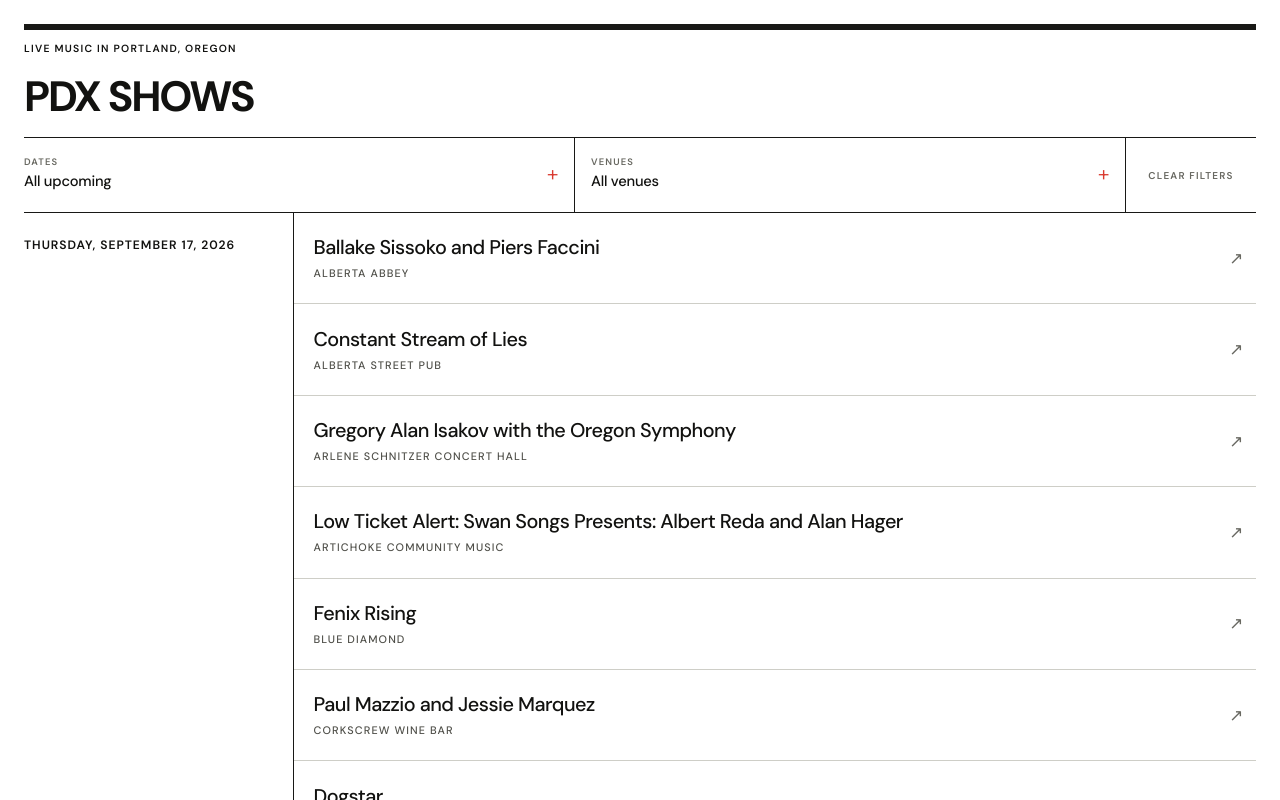
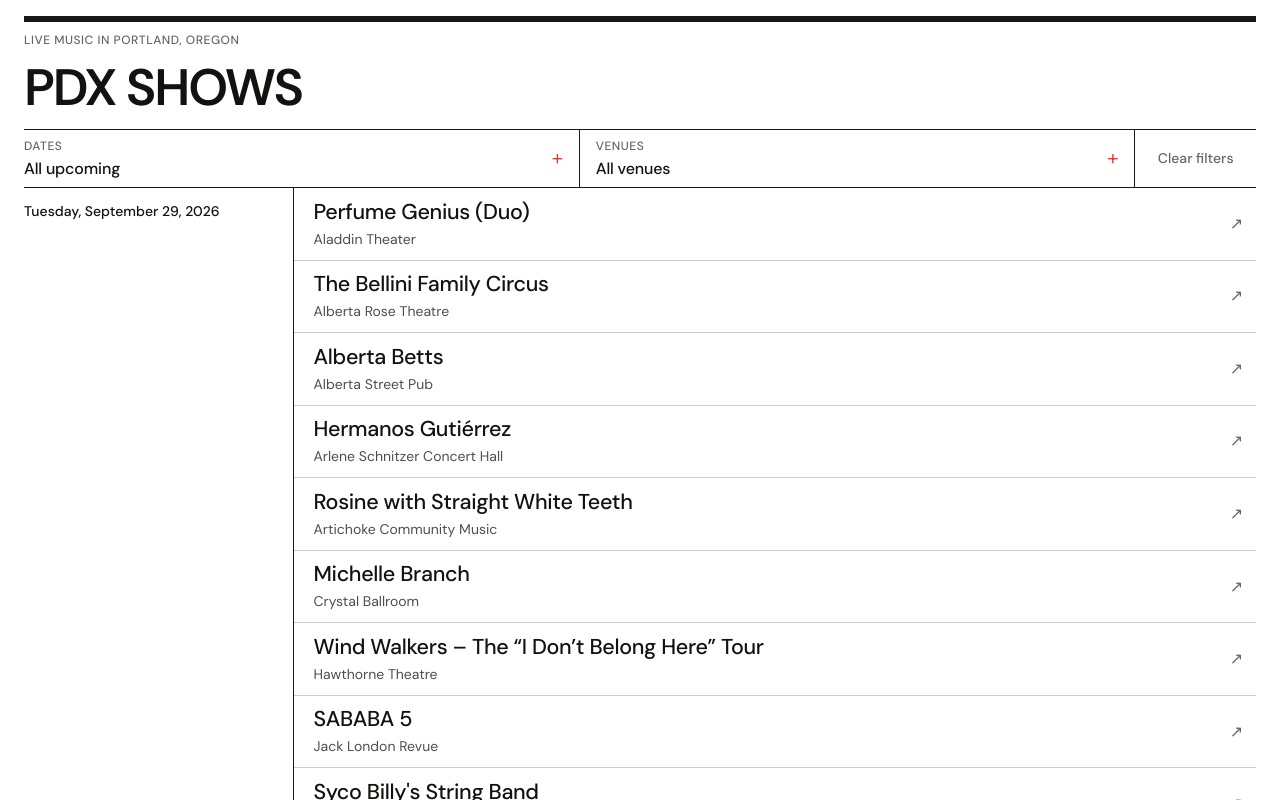
Before and after one commit to ecostache/pdx-shows, a Next.js app: page / in a window 1280 px wide. Shown: the top 800 px of the page. Built offline with nearby package versions, Linux system fonts and the light colour scheme.

Commit message:
bug fixes and style tweaks

```diff
--- a/app/globals.css
+++ b/app/globals.css
@@ -11,6 +11,14 @@
   --accent: #d93a2f;
   --accent-contrast: #ffffff;
   --overlay-shadow: rgb(18 18 16 / 14%);
+  /* A restrained scale for the masthead, listings, controls, and labels. */
+  --type-display: clamp(1.625rem, 4vw, 3.5rem);
+  --type-headline: clamp(1.125rem, 1.025rem + 0.4vw, 1.375rem);
+  --type-body: 1rem;
+  --type-small: 0.875rem;
+  --type-label: 0.75rem;
+  --tracking-label: 0.045em;
+  --tracking-heading: -0.015em;
 }
 
 * {
@@ -28,11 +36,12 @@
   background: var(--background);
   background-image: none;
   font-family: var(--font-dm-sans), "Helvetica Neue", Helvetica, Arial, sans-serif;
+  font-size: var(--type-body);
   font-weight: 400;
   font-optical-sizing: auto;
   font-synthesis: none;
   font-kerning: normal;
-  line-height: 1.35;
+  line-height: 1.5;
   text-rendering: optimizeLegibility;
 }
 
@@ -51,34 +60,34 @@
 main {
   width: min(calc(100% - 3rem), 1340px);
   margin-inline: auto;
-  padding: 1.5rem 0 7rem;
+  padding: 1rem 0 3rem;
 }
 
 .site-header {
   display: flex;
   flex-direction: column;
   align-items: flex-start;
-  gap: clamp(1.75rem, 3.5vw, 2.75rem);
-  padding: 0.9rem 0 clamp(1.4rem, 2.5vw, 2rem);
+  gap: 0.75rem;
+  padding: 0.65rem 0 0.9rem;
   border-top: 0.4rem solid var(--border);
 }
 
 .eyebrow {
   margin: 0;
-  color: var(--text);
-  font-size: 0.65rem;
-  font-weight: 600;
-  letter-spacing: 0.12em;
-  line-height: 1;
+  color: var(--muted);
+  font-size: var(--type-label);
+  font-weight: 500;
+  letter-spacing: var(--tracking-label);
+  line-height: 1.4;
   text-transform: uppercase;
 }
 
 .site-title {
   margin: 0;
-  font-size: clamp(2rem, 3.5vw, 2.65rem);
-  font-weight: 700;
-  letter-spacing: -0.05em;
-  line-height: 0.95;
+  font-size: var(--type-display);
+  font-weight: 600;
+  letter-spacing: -0.04em;
+  line-height: 1.05;
   text-align: left;
   text-transform: uppercase;
 }
@@ -100,8 +109,8 @@
   display: flex;
   flex-direction: column;
   justify-content: center;
-  gap: 0.28rem;
-  min-height: 4.6rem;
+  gap: 0.15rem;
+  min-height: 3.5rem;
 }
 
 .date-filter {
@@ -113,7 +122,7 @@
   position: relative;
   width: 100%;
   height: 100%;
-  padding: 0.75rem 3rem 0.75rem 0;
+  padding: 0.5rem 3rem 0.5rem 0;
   border: 0;
   color: var(--text);
   background: transparent;
@@ -144,17 +153,18 @@
 .date-filter > button > span,
 .venue-filter summary > span {
   color: var(--muted);
-  font-size: 0.59rem;
-  font-weight: 600;
-  letter-spacing: 0.12em;
-  line-height: 1;
+  font-size: var(--type-label);
+  font-weight: 500;
+  letter-spacing: var(--tracking-label);
+  line-height: 1.4;
   text-transform: uppercase;
 }
 
 .date-filter > button strong {
-  font-size: 0.92rem;
+  font-size: var(--type-body);
   font-weight: 500;
-  letter-spacing: -0.015em;
+  letter-spacing: -0.01em;
+  line-height: 1.35;
   overflow-wrap: anywhere;
 }
 
@@ -210,7 +220,7 @@
 }
 
 .date-picker-popover .rdp-caption_label {
-  font-size: 0.85rem;
+  font-size: var(--type-body);
   font-weight: 600;
   letter-spacing: -0.01em;
 }
@@ -222,8 +232,9 @@
 
 .date-picker-popover .rdp-weekday {
   color: var(--muted);
-  font-size: 0.62rem;
+  font-size: var(--type-label);
   font-weight: 500;
+  letter-spacing: 0.025em;
   padding: 0.35rem 0 0.5rem;
   text-transform: uppercase;
 }
@@ -242,8 +253,9 @@
   max-width: var(--rdp-day_button-width);
   margin-inline: auto;
   border: 0;
-  font-size: 0.78rem;
-  font-weight: 400;
+  font-size: var(--type-small);
+  font-weight: 450;
+  font-variant-numeric: tabular-nums;
   line-height: 1;
 }
 
@@ -285,7 +297,7 @@
 
 .venue-filter summary {
   position: relative;
-  padding: 0.75rem 3rem 0.75rem 1rem;
+  padding: 0.5rem 3rem 0.5rem 1rem;
   list-style: none;
 }
 
@@ -310,9 +322,10 @@
 }
 
 .venue-filter summary strong {
-  font-size: 0.92rem;
+  font-size: var(--type-body);
   font-weight: 500;
-  letter-spacing: -0.015em;
+  letter-spacing: -0.01em;
+  line-height: 1.35;
   overflow-wrap: anywhere;
 }
 
@@ -339,8 +352,9 @@
   min-height: 2.9rem;
   padding: 0.6rem 0.8rem;
   border-bottom: 1px solid var(--subtle-border);
-  font-size: 0.8rem;
-  font-weight: 500;
+  font-size: var(--type-small);
+  font-weight: 450;
+  line-height: 1.4;
 }
 
 .venue-filter fieldset label span {
@@ -365,10 +379,10 @@
   padding: 0.65rem 1.4rem;
   border: 0;
   border-radius: 0;
-  font-size: 0.62rem;
-  font-weight: 600;
-  letter-spacing: 0.12em;
-  text-transform: uppercase;
+  font-size: var(--type-small);
+  font-weight: 500;
+  letter-spacing: 0;
+  line-height: 1.4;
 }
 
 .clear-button {
@@ -404,13 +418,13 @@
 
 .event-group h2 {
   margin: 0;
-  padding: 1.45rem 1.5rem 1.45rem 0;
+  padding: 0.85rem 1.5rem 0.85rem 0;
   border-right: 1px solid var(--border);
-  font-size: 0.76rem;
-  font-weight: 600;
-  letter-spacing: 0.08em;
-  line-height: 1.5;
-  text-transform: uppercase;
+  font-size: var(--type-small);
+  font-weight: 500;
+  letter-spacing: 0;
+  line-height: 1.4;
+  font-variant-numeric: tabular-nums;
 }
 
 .event-group ul {
@@ -420,7 +434,7 @@
 }
 
 .event-group li {
-  min-height: 5.65rem;
+  min-height: 4.25rem;
 }
 
 .event-group li:has(.event-link) {
@@ -442,8 +456,8 @@
   justify-content: space-between;
   align-items: center;
   width: 100%;
-  min-height: 5.65rem;
-  padding: 1.15rem 0.8rem 1.15rem 1.25rem;
+  min-height: 4.25rem;
+  padding: 0.65rem 0.8rem 0.65rem 1.25rem;
 }
 
 .event-link {
@@ -464,10 +478,11 @@
   display: block;
   margin: 0;
   color: var(--text);
-  font-size: clamp(1.05rem, 1.55vw, 1.35rem);
+  font-size: var(--type-headline);
   font-weight: 500;
-  letter-spacing: -0.025em;
-  line-height: 1.2;
+  letter-spacing: var(--tracking-heading);
+  line-height: 1.3;
+  text-wrap: pretty;
   overflow-wrap: anywhere;
   transition: color 120ms ease;
 }
@@ -478,20 +493,19 @@
 
 .venue {
   display: block;
-  margin: 0.45rem 0 0;
+  margin: 0.2rem 0 0;
   color: var(--venue);
-  font-size: 0.68rem;
-  font-weight: 500;
-  letter-spacing: 0.1em;
-  line-height: 1.2;
-  text-transform: uppercase;
+  font-size: var(--type-small);
+  font-weight: 400;
+  letter-spacing: 0;
+  line-height: 1.4;
   overflow-wrap: anywhere;
 }
 
 .arrow {
   flex: 0 0 auto;
   color: var(--muted);
-  font-size: 1.05rem;
+  font-size: var(--type-body);
   line-height: 1;
   transition: color 120ms ease, transform 120ms ease;
 }
@@ -502,8 +516,8 @@
 }
 
 .empty-state {
-  min-height: 20rem;
-  padding: 4rem 0;
+  min-height: 14rem;
+  padding: 2.5rem 0;
   border-bottom: 1px solid var(--border);
 }
 
@@ -513,17 +527,17 @@
 }
 
 .empty-state h2 {
-  font-size: clamp(2rem, 6vw, 4.5rem);
-  font-weight: 700;
-  letter-spacing: -0.045em;
-  line-height: 0.95;
-  text-transform: uppercase;
+  font-size: var(--type-headline);
+  font-weight: 500;
+  letter-spacing: var(--tracking-heading);
+  line-height: 1.3;
+  text-wrap: balance;
 }
 
 .empty-state p {
   margin-top: 0.75rem;
   color: var(--muted);
-  font-size: 0.85rem;
+  font-size: var(--type-body);
 }
 
 .empty-state button {
@@ -585,13 +599,6 @@
   }
 }
 
-@media (min-width: 801px) {
-  .site-header {
-    gap: 1.4rem;
-    padding-bottom: 1.25rem;
-  }
-}
-
 @media (max-width: 800px) {
   main {
     width: min(calc(100% - 2rem), 1340px);
@@ -618,26 +625,23 @@
   }
 
   .event-group h2 {
-    padding: 0.8rem 0;
+    padding: 0.5rem 0;
     border-right: 0;
     border-bottom: 1px solid var(--subtle-border);
-    color: var(--accent);
-    font-size: 0.72rem;
+    color: var(--venue);
+    font-size: var(--type-small);
   }
 
   .event-group li {
-    min-height: 5rem;
+    min-height: 4rem;
   }
 
   .event-link,
   .event-content {
-    min-height: 5rem;
-    padding: 1rem 0.35rem 1rem 0;
+    min-height: 4rem;
+    padding: 0.6rem 0.35rem 0.6rem 0;
   }
 
-  .event-title {
-    font-size: 1.08rem;
-  }
 }
 
 @media (max-width: 520px) {
@@ -647,13 +651,10 @@
   }
 
   .site-header {
-    gap: 1.5rem;
-    padding-top: 0.75rem;
+    gap: 0.65rem;
+    padding-top: 0.6rem;
   }
 
-  .site-title {
-    font-size: clamp(2rem, 8vw, 2.4rem);
-  }
 
   .filters {
     grid-template-columns: 1fr;
--- a/app/layout.tsx
+++ b/app/layout.tsx
@@ -6,6 +6,7 @@
 
 const dmSans = DM_Sans({
   subsets: ["latin"],
+  axes: ["opsz"],
   display: "swap",
   variable: "--font-dm-sans",
   fallback: ["Helvetica Neue", "Helvetica", "Arial", "sans-serif"],
--- a/app/page.tsx
+++ b/app/page.tsx
@@ -1,12 +1,12 @@
+import { connection } from "next/server";
 import rawEvents from "@/data/events.json";
 import { EventExplorer } from "@/components/event-explorer";
 import { parseEvents, portlandDate } from "@/lib/events";
 
-export default function Home() {
-  const events = parseEvents(rawEvents);
-  if (events.length === 0) {
-    throw new Error("The event feed is empty. Run `pnpm scrape` before building the site.");
-  }
+export default async function Home() {
+  await connection();
+  const today = portlandDate();
+  const events = parseEvents(rawEvents).filter((event) => event.date >= today);
 
   return (
     <main>
@@ -14,7 +14,7 @@
         <p className="eyebrow">Live music in Portland, Oregon</p>
         <h1 className="site-title">PDX Shows</h1>
       </header>
-      <EventExplorer events={events} today={portlandDate()} />
+      <EventExplorer events={events} today={today} />
     </main>
   );
 }
--- a/components/event-explorer.tsx
+++ b/components/event-explorer.tsx
@@ -5,6 +5,7 @@
   useMemo,
   useRef,
   useState,
+  type FocusEvent,
   type KeyboardEvent,
 } from "react";
 import { DayPicker, TZDate, type DateRange } from "react-day-picker";
@@ -79,10 +80,16 @@
       if (!(event.target instanceof Node)) return;
 
       const venueFilter = venueFilterRef.current;
-      if (venueFilter?.open && !venueFilter.contains(event.target)) venueFilter.open = false;
+      if (venueFilter?.open && !venueFilter.contains(event.target)) {
+        if (venueFilter.contains(document.activeElement)) {
+          venueFilter.querySelector("summary")?.focus();
+        }
+        venueFilter.open = false;
+      }
 
       const dateFilter = dateFilterRef.current;
       if (dateFilter && !dateFilter.contains(event.target)) {
+        if (dateFilter.contains(document.activeElement)) dateTriggerRef.current?.focus();
         setDatePickerOpen(false);
         setRangeAnchor(undefined);
       }
@@ -177,6 +184,16 @@
     filter.querySelector("summary")?.focus();
   }
 
+  function closeFilterOnBlur(event: FocusEvent<HTMLElement>) {
+    if (event.currentTarget.contains(event.relatedTarget)) return;
+
+    if (event.currentTarget === venueFilterRef.current) {
+      venueFilterRef.current.open = false;
+    } else {
+      closeDatePicker(false);
+    }
+  }
+
   const calendarSelection: DateRange | undefined = selectedDates
     ? {
         from: calendarDate(selectedDates.from),
@@ -192,7 +209,12 @@
   return (
     <section className="event-explorer" aria-label="Upcoming shows">
       <div className="filters">
-        <div ref={dateFilterRef} onKeyDown={closeFilterOnEscape} className={`date-filter${datePickerOpen ? " is-open" : ""}`}>
+        <div
+          ref={dateFilterRef}
+          onKeyDown={closeFilterOnEscape}
+          onBlur={closeFilterOnBlur}
+          className={`date-filter${datePickerOpen ? " is-open" : ""}`}
+        >
           <button
             ref={dateTriggerRef}
             type="button"
@@ -237,6 +259,7 @@
           ref={venueFilterRef}
           className="venue-filter"
           onKeyDown={closeFilterOnEscape}
+          onBlur={closeFilterOnBlur}
           onToggle={(event) => {
             if (event.currentTarget.open) {
               setDatePickerOpen(false);
```
Also changed, not shown: data/events.json, 2 other files (tests, documents, lock files or other folders).
